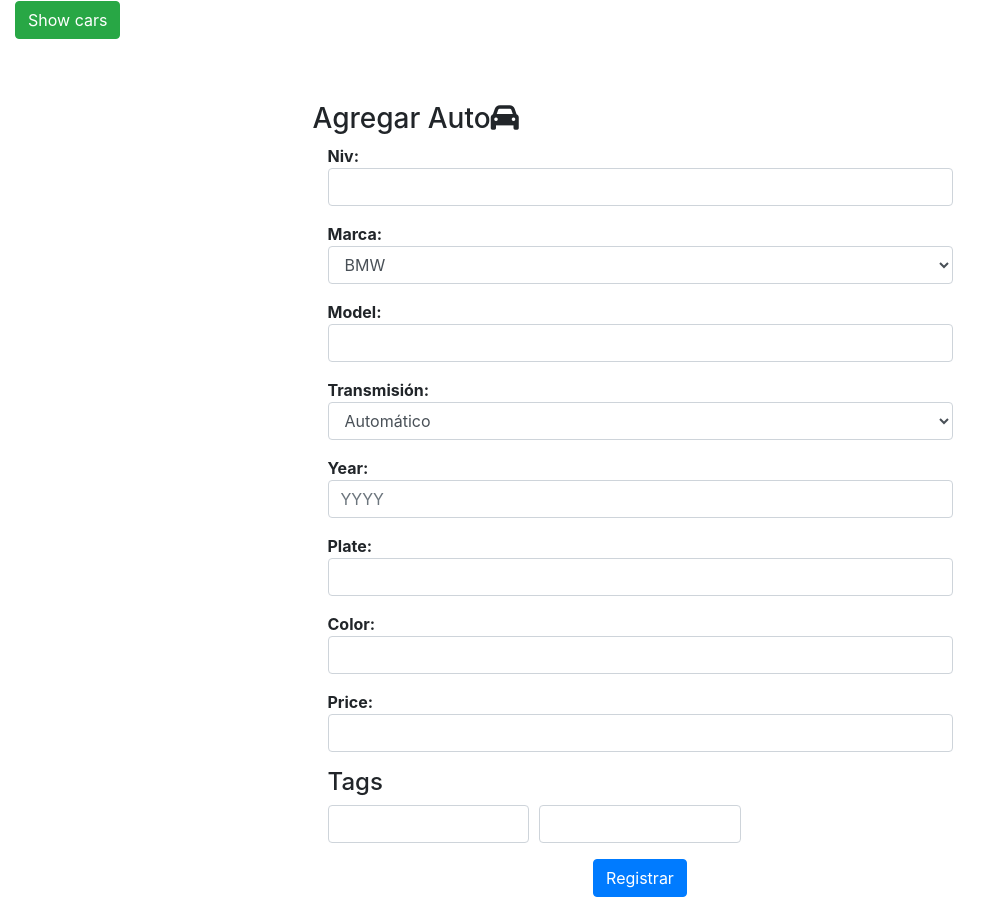
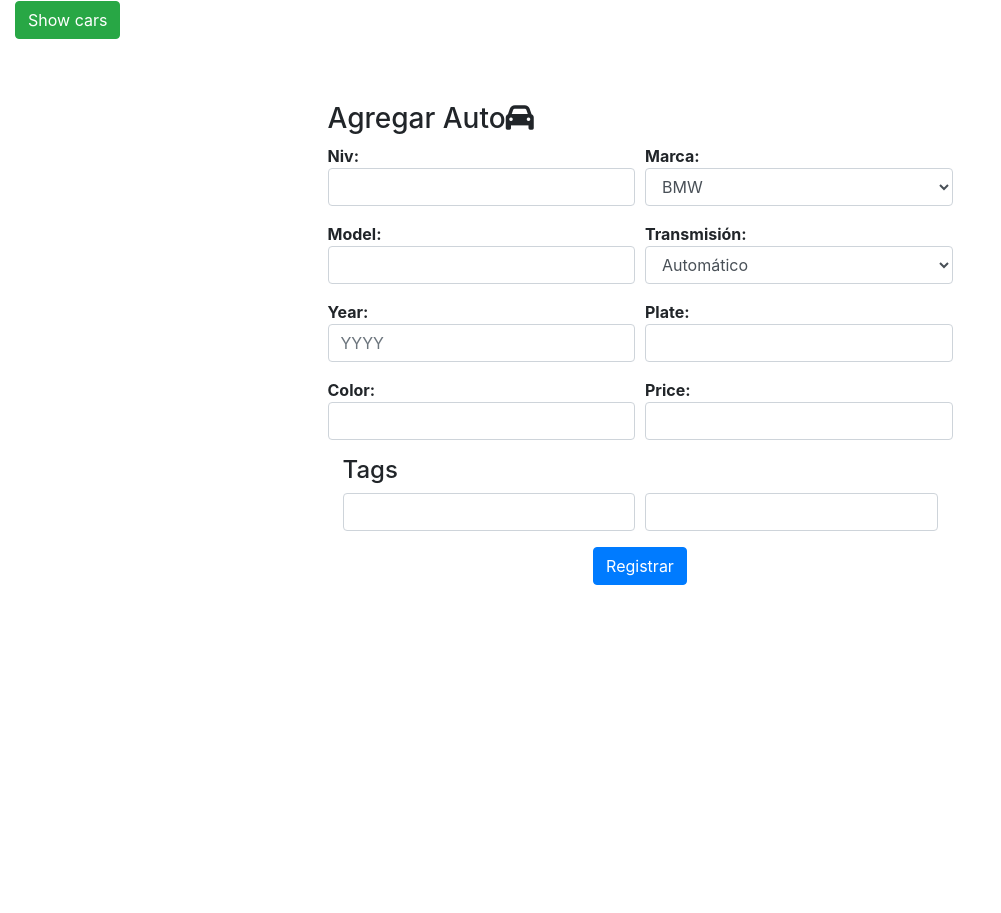
Before and after one commit to LuisATapia/ventaAutos, a PHP site: page /createCar.php in a window 1280 px wide. Shown: the part 60-973 px from the top of the page, without its empty margins (0-1001 px from the left). After the commit the page ends 645 px from the top, so only its background shows below. Run offline with PHP 8.4, Linux system fonts and the light colour scheme; the visitor is signed in with stand-in values (Sample User, id 1); some libraries are stand-ins or nearby versions.

Commit message:
Modificacion form de auto

```diff
--- a/barTop.php
+++ b/barTop.php
@@ -14,7 +14,7 @@
                     <a class="nav-link" href="menuStart.php">Menu</a>
                 </li>
                 <li class="nav-item">
-                    <a class="nav-link" href="createCar.php">Vender Auto</a>
+                    <a class="nav-link" href="showCars.php">Vender Auto</a>
                 </li>
                 <li class="nav-item">
                     <a class="nav-link" href="verCompras.php">Compras</a>
--- a/createCar.php
+++ b/createCar.php
@@ -27,16 +27,14 @@ if (!isset($_SESSION['typeUser']) || !isset($_SESSION['idUser'])) {
     <div class="row justify-content-center">
         <div class="col-md-6 pt-5">
             <form action="Connections/Cars/addCar.php" method="POST">
-                <div class="row">
                 <h3>Agregar Auto<i class="fas fa-car"></i></h3>
-                    <div class="col-xs-12 col-sm-12 col-md-12">
-                        <div class="form-group">
+
+                <div class="form-row">
+                    <div class="form-group col-md-6">
                         <strong>Niv:</strong>
                         <input type="text" name="niv" id="niv" class="form-control" placeholder="" required>
                     </div>
-                    </div>
-                    <div class="col-xs-12 col-sm-12 col-md-12">
-                        <div class="form-group">
+                    <div class="form-group col-md-6">
                         <strong>Marca:</strong>
                         <select name="marcaAuto" class="form-control">
                             <option value="BMW">BMW</option>
@@ -49,15 +47,13 @@ if (!isset($_SESSION['typeUser']) || !isset($_SESSION['idUser'])) {
                         </select>
                     </div>
                 </div>
-
-                    <div class="col-xs-12 col-sm-12 col-md-12">
-                        <div class="form-group">
+                <div class="form-row">
+                    <div class="form-group col-md-6">
                         <strong>Model:</strong>
                         <input type="text" name="model" id="model" class="form-control" placeholder="" required>
                     </div>
-                    </div>
-                    <div class="col-xs-12 col-sm-12 col-md-12">
-                        <div class="form-group">
+
+                    <div class="form-group col-md-6">
                         <strong>Transmisión:</strong>
                         <select name="transAuto" class="form-control">
                             <option value="Automático">Automático</option>
@@ -65,37 +61,33 @@ if (!isset($_SESSION['typeUser']) || !isset($_SESSION['idUser'])) {
                         </select>
                     </div>
                 </div>
-                    <div class="col-xs-12 col-sm-12 col-md-12">
-                        <div class="form-group">
+                <div class="form-row">
+                    <div class="form-group col-md-6">
                         <strong>Year:</strong>
                         <input type="text" name="year" id="year" class="form-control" placeholder="YYYY" required>
                     </div>
-                    </div>
-                    <div class="col-xs-12 col-sm-12 col-md-12">
-                        <div class="form-group">
+                    <div class="form-group col-md-6">
                         <strong>Plate:</strong>
                         <input type="text" name="plate" id="plate" class="form-control" placeholder="" required>
                     </div>
                 </div>
-                    <div class="col-xs-12 col-sm-12 col-md-12">
-                        <div class="form-group">
+                <div class="form-row">
+                    <div class="form-group col-md-6">
                         <strong>Color:</strong>
                         <input type="text" name="color" id="color" class="form-control" placeholder="" required>
                     </div>
-                    </div>
-                    <div class="col-xs-12 col-sm-12 col-md-12">
-                        <div class="form-group">
+                    <div class="form-group col-md-6">
                         <strong>Price:</strong>
                         <input type="text" name="price" id="price" class="form-control" placeholder="" required>
                     </div>
                 </div>
-                    <div class="col-xs-12 col-sm-12 col-md-12">
+                <div class="col-md-12">
                     <h4>Tags</h4>
                     <div id="tags" class="form-row">
-                            <div class="form-group col-md-4">
+                        <div class="form-group col-md-6">
                             <input type="text" name="tag1" class="form-control" required>
                         </div>
-                            <div class="form-group col-md-4">
+                        <div class="form-group col-md-6">
                             <input type="text" name="tag2" class="form-control" required>
                         </div>
                     </div>
```
Also changed, not shown: editCar.php (+26 -31 lines). Lines whose indentation alone changed are shown as unchanged.
